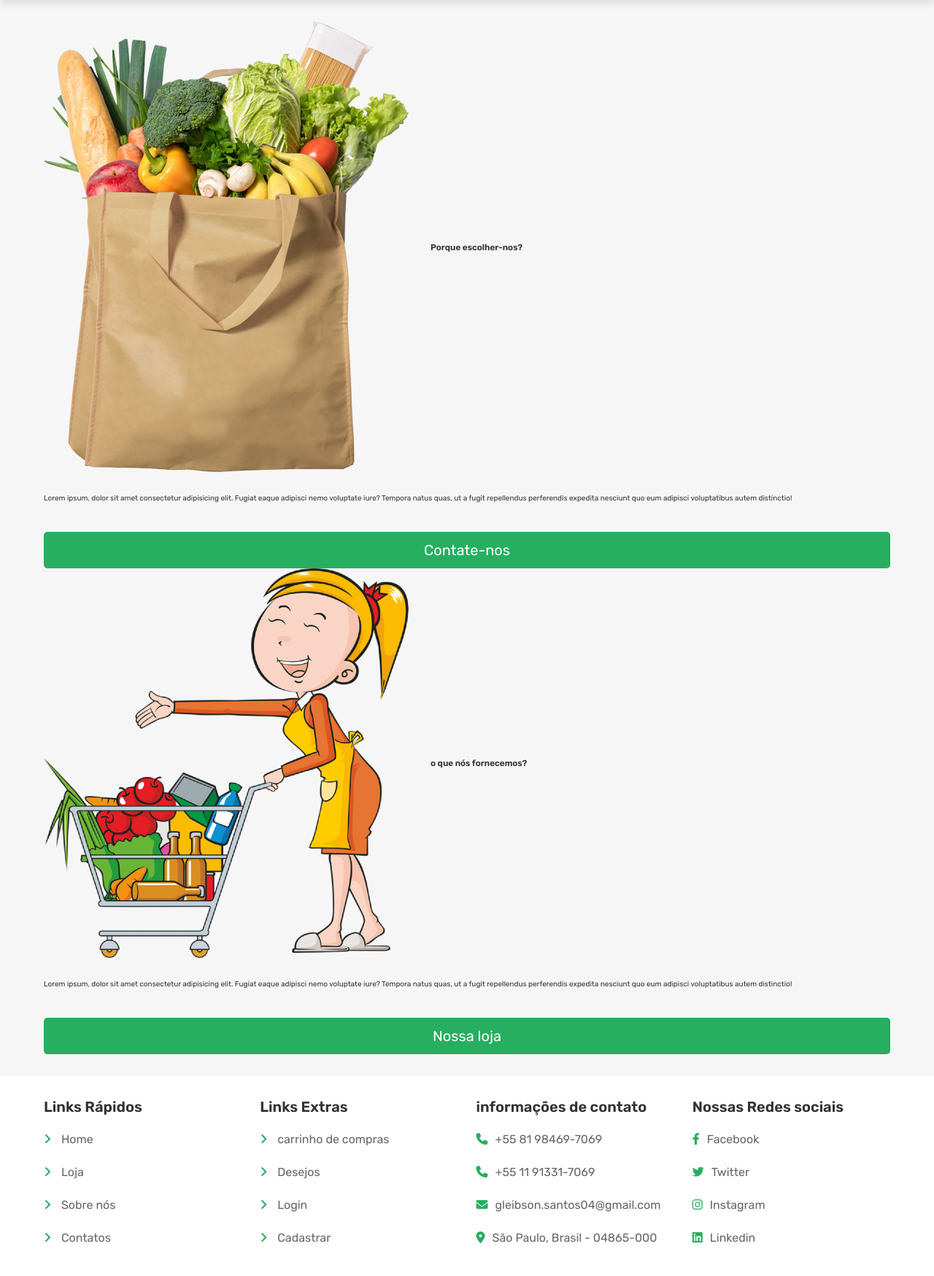
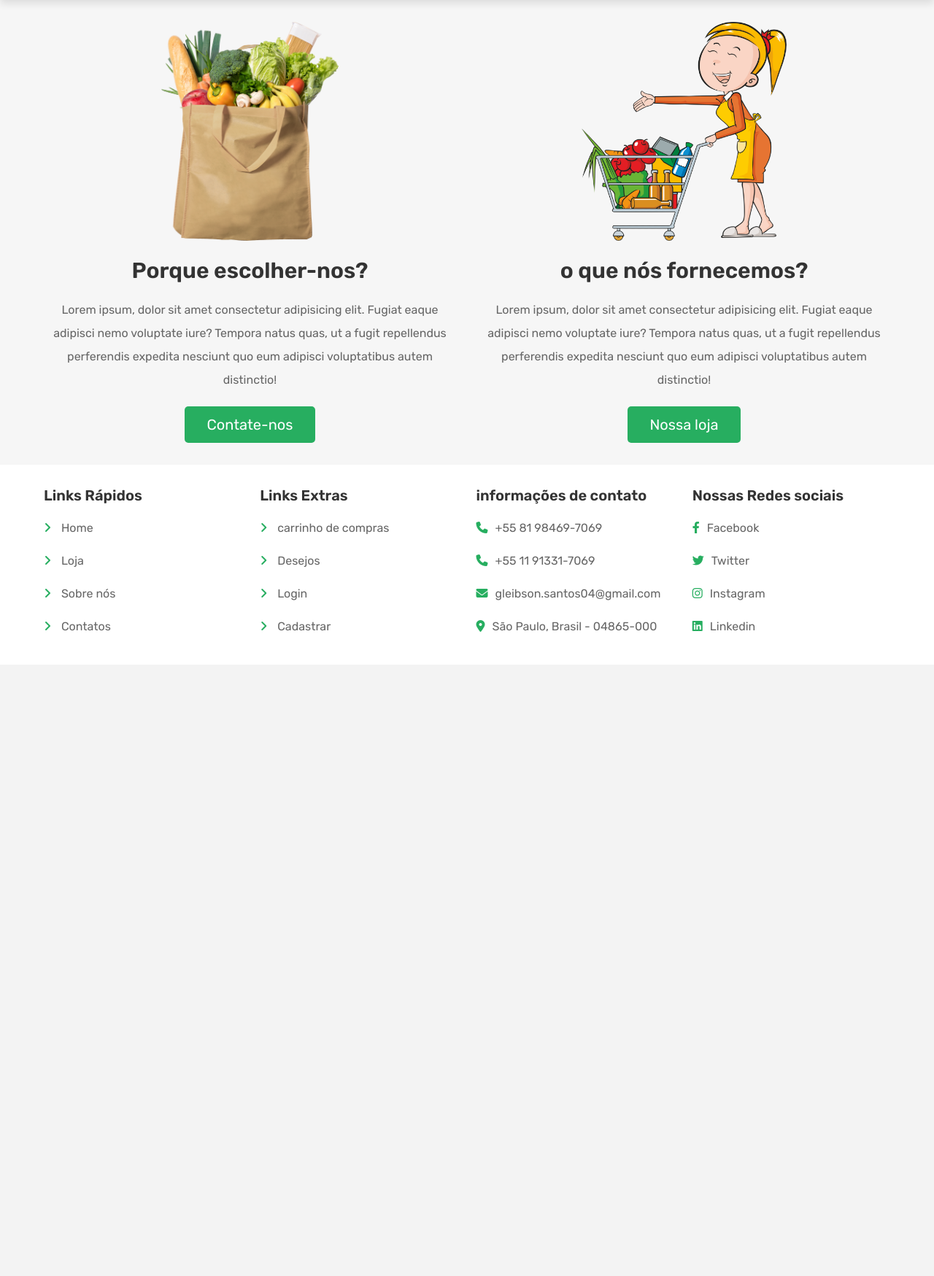
Before and after one commit to programer-Glei/Pjt_Quitanda, a PHP site: page /about.php in a window 1280 px wide. Shown: the part 69-1818 px from the top of the page at 73% size. After the commit the page ends 935 px from the top, so only its background shows below. Run offline with PHP 8.4, Linux system fonts and the light colour scheme; the visitor is signed in with stand-in values (Sample User, id 1); data that the repository does not hold is empty; some libraries are stand-ins or nearby versions.

Commit message:
proximo comit

```diff
--- a/about.php
+++ b/about.php
@@ -27,16 +27,18 @@ if(!isset($user_id)){
     <?php include 'header.php'; ?>
     <section class="about">
         <div class="row">
-            <img src="img/about-img-1.png" alt="">
-            <h3>Porque escolher-nos?</h3>
-            <p>Lorem ipsum, dolor sit amet consectetur adipisicing elit. Fugiat eaque adipisci nemo voluptate iure? Tempora natus quas, ut a fugit repellendus perferendis expedita nesciunt quo eum adipisci voluptatibus autem distinctio!</p>
-            <a href="contact.php" class="btn">Contate-nos</a>
-        </div>
-        <div class="row">
+            <div class="box">
+                <img src="img/about-img-1.png" alt="">
+                <h3>Porque escolher-nos?</h3>
+                <p>Lorem ipsum, dolor sit amet consectetur adipisicing elit. Fugiat eaque adipisci nemo voluptate iure? Tempora natus quas, ut a fugit repellendus perferendis expedita nesciunt quo eum adipisci voluptatibus autem distinctio!</p>
+                <a href="contact.php" class="btn">Contate-nos</a>
+            </div>
+            <div class="box">
             <img src="img/about-img-2.png" alt="">
             <h3>o que nós fornecemos?</h3>
             <p>Lorem ipsum, dolor sit amet consectetur adipisicing elit. Fugiat eaque adipisci nemo voluptate iure? Tempora natus quas, ut a fugit repellendus perferendis expedita nesciunt quo eum adipisci voluptatibus autem distinctio!</p>
             <a href="shop.php" class="btn">Nossa loja</a>
+        </div>
         </div>
     </section>
     <?php include 'footer.php'; ?>
```
